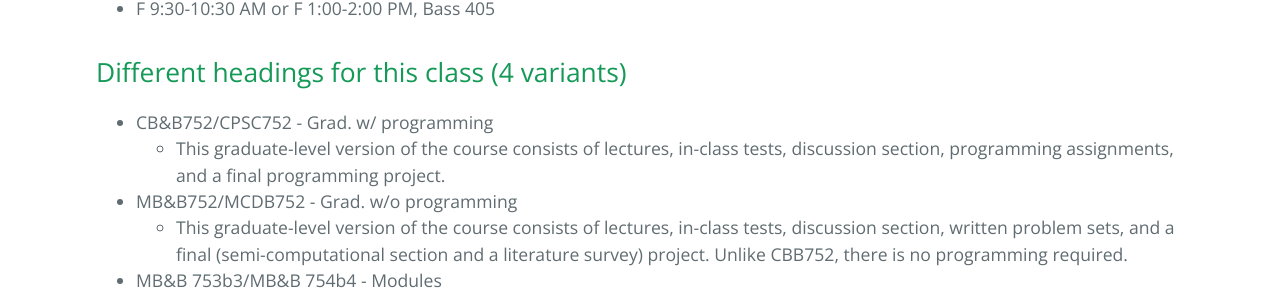
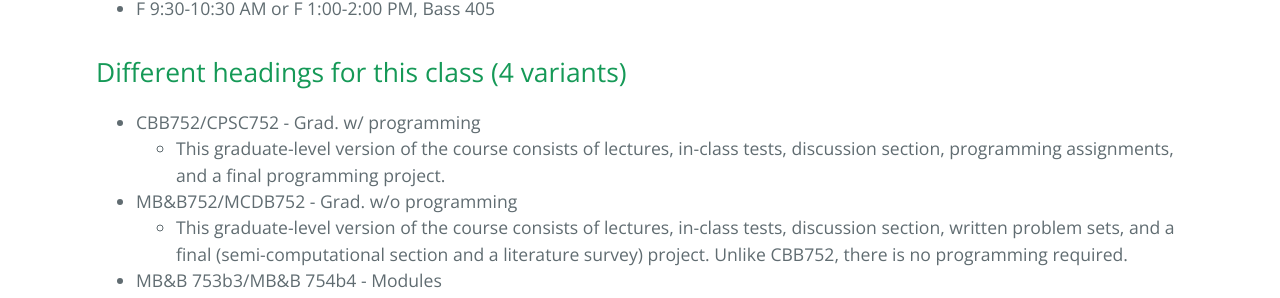
Before and after one commit to gersteinlab/cbb752b20, a Jekyll site: the page built from index.md, in a window 1280 px wide and 900 px high, scrolled down 1186 px. Shown: the part 150-448 px from the top of the window. Built offline with Jekyll 4.4.1, drawn with Linux system fonts in a browser that asks for light colours; our own code applies the rules of GitHub Pages for plain Markdown files.

Commit message:
Update index.md

```diff
--- a/index.md
+++ b/index.md
@@ -25,7 +25,7 @@ This course aims to equip students with some of the concepts and skills relevant
 
 ## Different headings for this class (4 variants)
 
-- CB&B752/CPSC752 - Grad. w/ programming
+- CBB752/CPSC752 - Grad. w/ programming
   - This graduate-level version of the course consists of lectures, in-class tests, discussion section, programming assignments, and a final programming project.
 
 - MB&B752/MCDB752 - Grad. w/o programming
```
